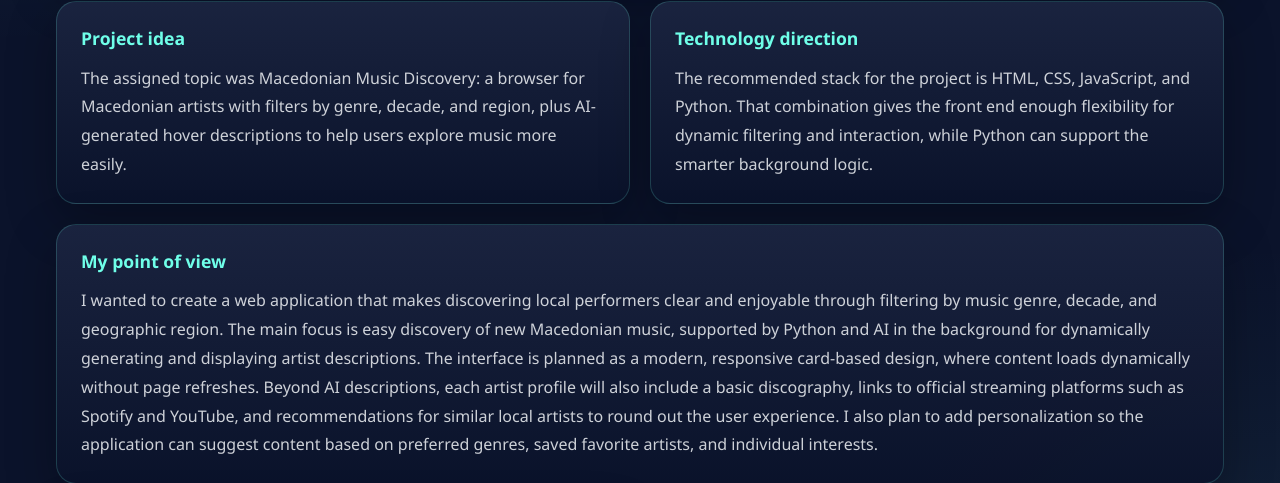
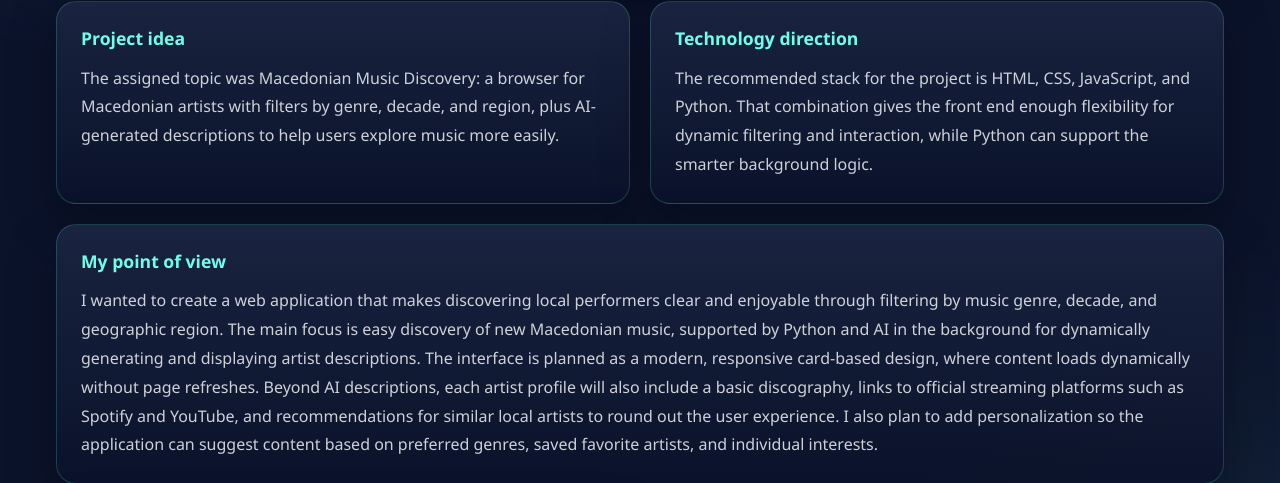
Before and after one commit to Evgenij31/macedonian-music-discovery, a Flask app: page /about in a window 1280 px wide. Shown: the part 488-971 px from the top of the page. Run offline with Flask 3, Linux system fonts and the light colour scheme.

Commit message:
Small word changes

```diff
--- a/templates/about.html
+++ b/templates/about.html
@@ -38,8 +38,7 @@
           <p>
             The assigned topic was Macedonian Music Discovery: a browser for
             Macedonian artists with filters by genre, decade, and region, plus
-            AI-generated hover descriptions to help users explore music more
-            easily.
+            AI-generated descriptions to help users explore music more easily.
           </p>
         </article>
 
```
